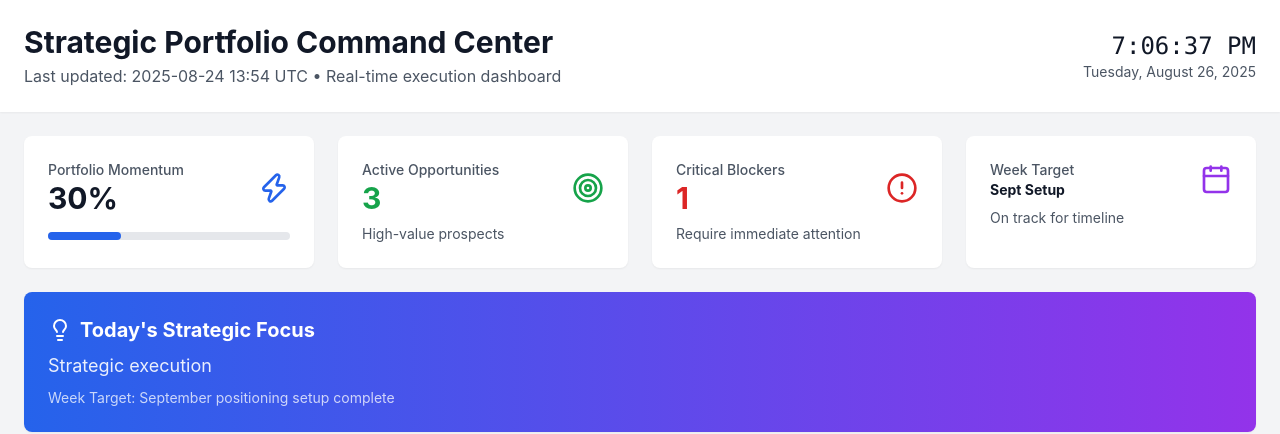
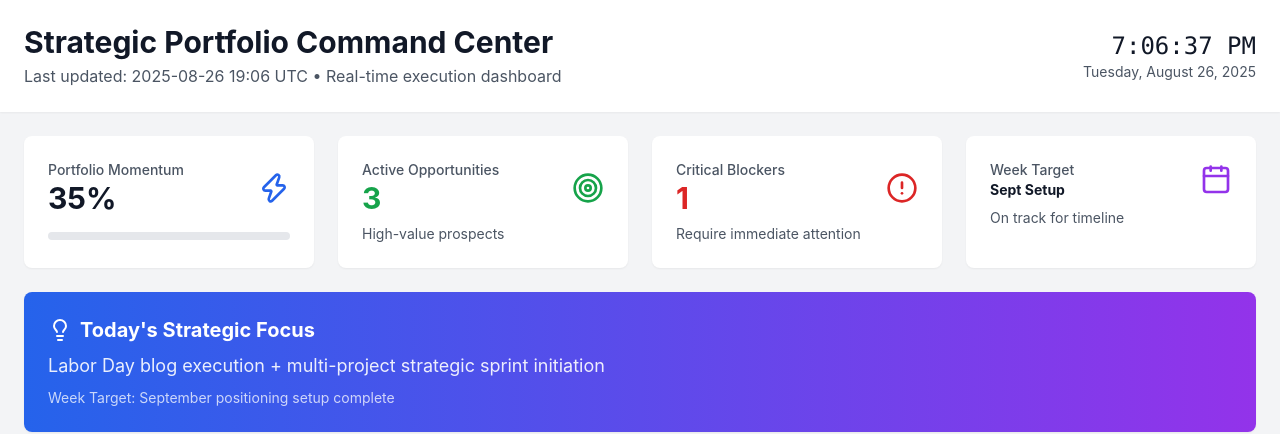
Before and after one commit to vishp89/Intuitive-System, a website: page index.html in a window 1280 px wide. Shown: the top 434 px of the page. Drawn offline with nearby package versions, Linux system fonts and the light colour scheme.

Commit message:
Watson: Dashboard update with flexible content management

```diff
--- a/index.html
+++ b/index.html
@@ -24,7 +24,7 @@
             <div class="flex justify-between items-center max-w-7xl mx-auto">
                 <div>
                     <h1 class="text-3xl font-bold text-gray-900">Strategic Portfolio Command Center</h1>
-                    <p class="text-gray-600 mt-1">Last updated: 2025-08-24 13:54 UTC • Real-time execution dashboard</p>
+                    <p class="text-gray-600 mt-1">Last updated: 2025-08-26 19:06 UTC • Real-time execution dashboard</p>
                 </div>
                 <div class="text-right">
                     <div id="current-time" class="text-2xl font-mono text-gray-900"></div>
@@ -40,13 +40,13 @@
                     <div class="flex items-center justify-between">
                         <div>
                             <p class="text-sm font-medium text-gray-600">Portfolio Momentum</p>
-                            <p id="momentum-value" class="text-3xl font-bold text-gray-900">30%</p>
+                            <p id="momentum-value" class="text-3xl font-bold text-gray-900">35%</p>
                         </div>
                         <i data-lucide="zap" class="w-8 h-8 text-blue-600"></i>
                     </div>
                     <div class="mt-4">
                         <div class="bg-gray-200 rounded-full h-2">
-                            <div id="momentum-bar" class="bg-blue-600 h-2 rounded-full progress-bar" style="width: 30%"></div>
+                            <div ]%"></div>
                         </div>
                     </div>
                 </div>
@@ -91,7 +91,7 @@
                     <i data-lucide="lightbulb" class="w-6 h-6 mr-2"></i>
                     <h2 class="text-xl font-bold">Today's Strategic Focus</h2>
                 </div>
-                <p class="text-lg opacity-90" id="todays-focus">Strategic execution</p>
+                <p class="text-lg opacity-90" id="todays-focus">Labor Day blog execution + multi-project strategic sprint initiation</p>
                 <p class="text-sm opacity-75 mt-2">Week Target: September positioning setup complete</p>
             </div>
 
```
